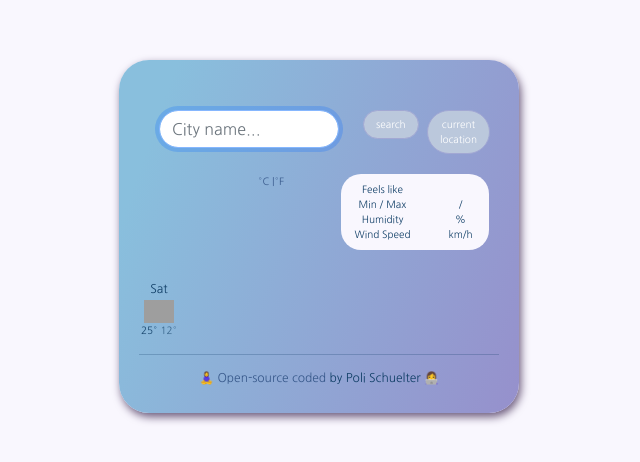
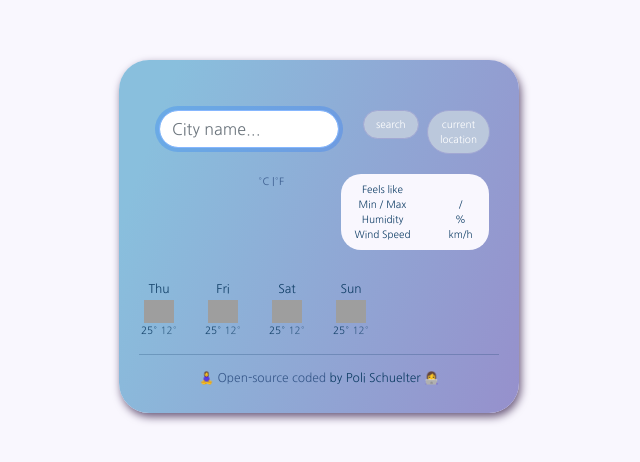
Before and after one commit to polianasc/weather-app, a plain HTML site: page index.HTML in a window 1280 px wide. Shown: the whole page, without its empty margins (321-961 px from the left). Drawn offline with nearby package versions, Linux system fonts and the light colour scheme; no server answers; grey boxes are pictures that could not be loaded.

Commit message:
function displayForecast without API

```diff
--- a/index.HTML
+++ b/index.HTML
@@ -100,22 +100,7 @@
           </div>
         </div>
       </div>
-      <div class="weather-forecast">
-        <div class="row">
-          <div class="col-2">
-            <div class="weather-forecast-date">Sat</div>
-            <img
-              src="http://openweathermap.org/img/wn/01d@2x.png"
-              alt=""
-              width="30"
-            />
-            <div class="weather-forecast-temperature">
-              <span class="weather-forecast-temperature-max"> 25° </span>
-              <span class="weather-forecast-temperature-min"> 12° </span>
-            </div>
-          </div>
-        </div>
-      </div>
+      <div class="weather-forecast" id="forecast"></div>
       <hr />
       <h6>
         <span>🧘‍♀️ </span>
--- a/src/index.js
+++ b/src/index.js
@@ -24,6 +24,34 @@ function formateDate(timestamp) {
   let day = days[now.getDay()];
 
   return `${day} ${hours}:${minutes}`;
+}
+
+function displayForecast() {
+  let forecastElement = document.querySelector("#forecast");
+
+  let forecastHTML = `<div class="row">`;
+  let days = ["Thu", "Fri", "Sat", "Sun"];
+  days.forEach(function (day) {
+    forecastHTML =
+      forecastHTML +
+      `
+          <div class="col-2">
+            <div class="weather-forecast-date">${day}</div>
+            <img
+              src="http://openweathermap.org/img/wn/01d@2x.png"
+              alt=""
+              width="30"
+            />
+            <div class="weather-forecast-temperature">
+              <span class="weather-forecast-temperature-max"> 25° </span>
+              <span class="weather-forecast-temperature-min"> 12° </span>
+            </div>
+          </div>
+`;
+  });
+
+  forecastHTML = forecastHTML + `</div>`;
+  forecastElement.innerHTML = forecastHTML;
 }
 
 function displayWeather(response) {
@@ -125,3 +153,4 @@ celsiusLink.addEventListener("click", displayCelsiusTemperature);
 // Search action
 
 searchCity("Lisbon");
+displayForecast();
```
